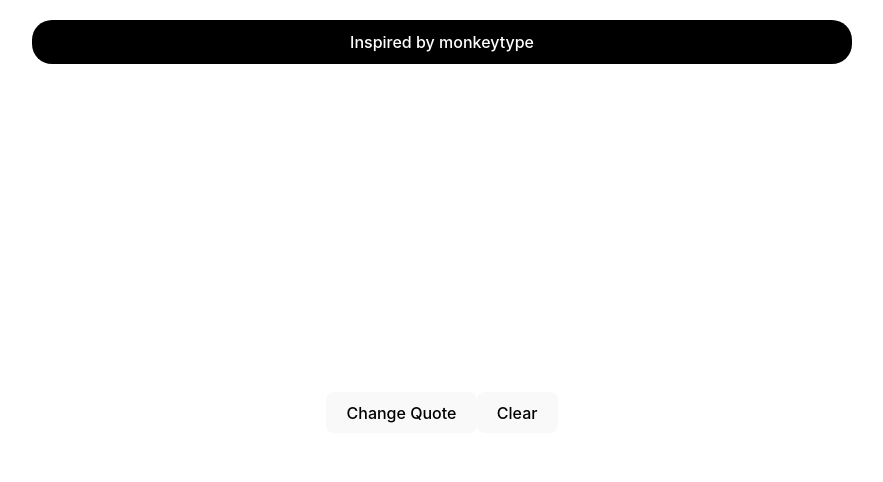
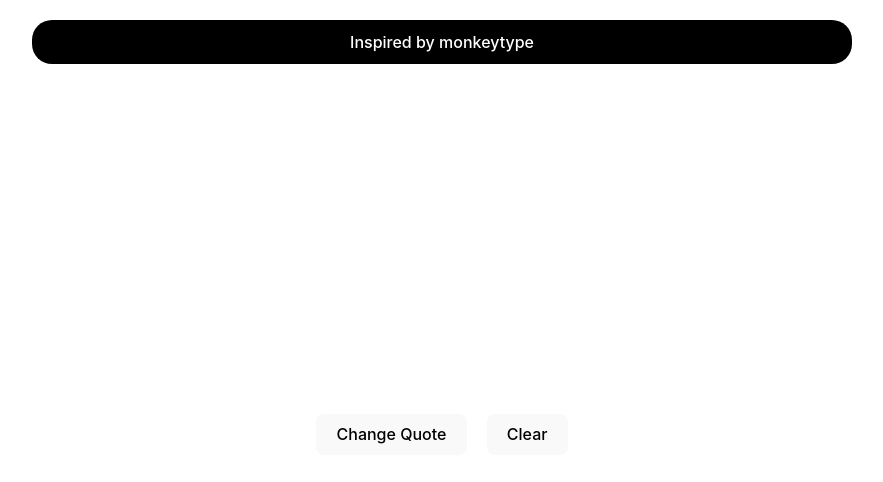
Before and after one commit to smanzler/TypeTownV3, a React (Vite) app: page / in a window 1280 px wide. Shown: the top 482 px of the page, without its empty margins (198-1081 px from the left). Built offline with nearby package versions, Linux system fonts and the light colour scheme.

Commit message:
changed spacing

```diff
--- a/src/App.css
+++ b/src/App.css
@@ -1,7 +1,5 @@
 body {
   height: 100vh;
-  display: flex;
-  justify-content: center;
-  align-items: center;
+  width: 100%;
   margin: 0;
 }
--- a/src/components/Textbox/Textbox.css
+++ b/src/components/Textbox/Textbox.css
@@ -1,12 +1,26 @@
-div {
-  text-align: center;
+.container {
+  position: absolute;
+  top: 50%;
+  left: 50%;
+  -ms-transform: translate(-50%, -50%);
+  transform: translate(-50%, -50%);
+
+  width: 60%;
+
+  display: flex;
+  flex-direction: column;
+  align-items: center;
 }
 
 .text-container {
-  display: inline-block;
   position: relative;
-  font-family: monospace;
-  white-space: pre;
+  font-size: x-large;
+}
+
+.button-container {
+  margin-top: 30px;
+  display: flex;
+  gap: 20px;
 }
 
 .cursor {
--- a/src/components/Textbox/Textbox.tsx
+++ b/src/components/Textbox/Textbox.tsx
@@ -15,7 +15,10 @@
   const handleKeyPress = (event: KeyboardEvent) => {
     const { key, ctrlKey } = event;
 
-    if (ctrlKey && key === "Backspace") {
+    if (key === " " || key === "Spacebar") {
+      event.preventDefault();
+      setUserInput((prev) => prev + " ");
+    } else if (ctrlKey && key === "Backspace") {
       setUserInput((prev) => {
         const trimmed = prev.trimEnd();
         const updated = trimmed.split(" ").slice(0, -1).join(" ");
@@ -46,8 +49,8 @@
   }, [userInput]);
 
   return (
-    <div>
-      <div>
+    <div className="container">
+      <div className="text-container">
         {words.split("").map((char, index) => {
           let style: React.CSSProperties | undefined = undefined;
 
@@ -72,6 +75,7 @@
 
         <span className="cursor" />
       </div>
+      <div className="button-container">
         <button
           onClick={() => {
             setWords(getRandomQuote());
@@ -82,6 +86,7 @@
         </button>
         <button onClick={() => setUserInput("")}>Clear</button>
       </div>
+    </div>
   );
 };
 
```
Lines whose indentation alone changed are shown as unchanged.
